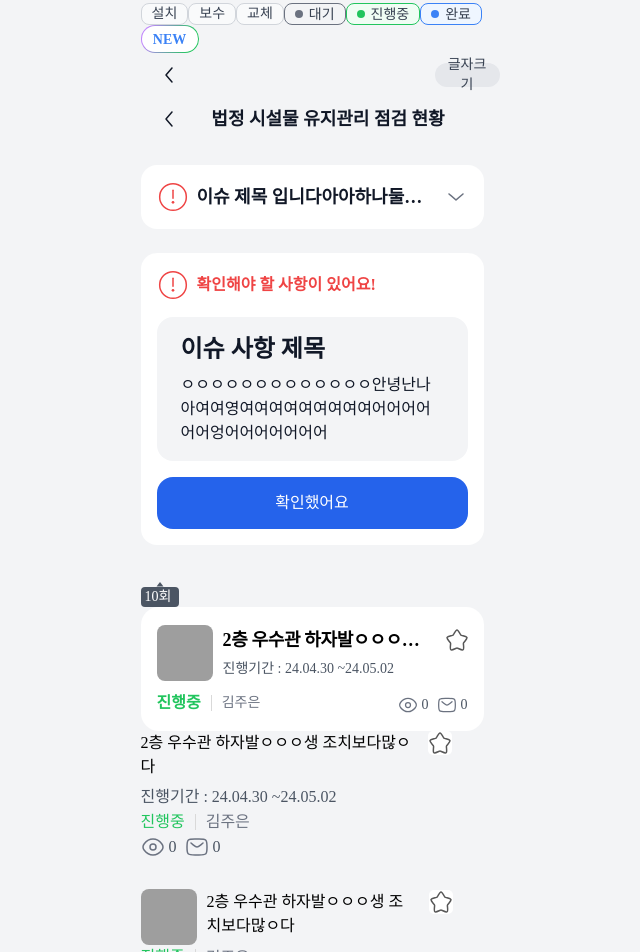
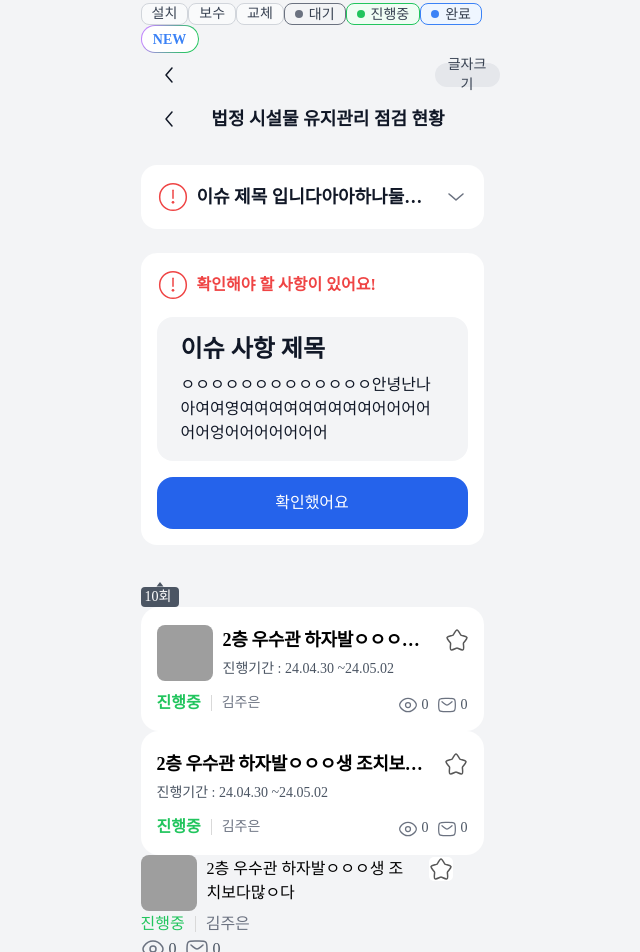
Before and after one commit to 10aeat/10aeat_Frontend, a Next.js app: page / in a window 1280 px wide. Shown: the top 952 px of the page, without its empty margins (312-952 px from the left). Built offline with nearby package versions, Linux system fonts and the light colour scheme; grey boxes are pictures that could not be loaded; a web font is replaced by a local one.

Commit message:
[Fix] Card NO_IMG 스타일 tailwind 수정

```diff
--- a/src/components/atoms/Card.tsx
+++ b/src/components/atoms/Card.tsx
@@ -105,19 +105,22 @@ export default function CardStore({
 
       case CardStyle.NO_IMG:
         return (
-          <div className="card">
+          <div className="inline-flex flex-col items-start gap-[8px] relative shadow-boxshadow">
+            <div className="flex flex-wrap w-[343px] h-[124px] items-end gap-[8px_10px] p-[16px] bg-[#ffffff] rounded-[18px] relative shadow-boxshadow">
               <div className="flex w-[311px] items-center gap-[10px] relative">
-              <div className="inline-flex flex-col items-start gap-[5px] relative flex-[0_0_auto] mr-[-1.00px]">
+                <div className="flex flex-col items-start gap-[5px] relative ">
                   <div className="flex w-[311px] items-start gap-[12px] relative flex-[0_0_auto]">
-                  <div className="title font-Pretendard">{title}</div>
+                    <div className="relative flex-1 h-[27px] mt-[-1.00px] font-Pretendard font-bold text-[18px] tracking-[-0.34px] leading-[27px] whitespace-nowrap overflow-hidden text-ellipsis">
+                      {title}
+                    </div>
                     <Image
                       src={star_linear}
                       alt="image"
-                    className="w-[24px] h-[24px]"
+                      className="!relative !w-[24px] !h-[24px]"
                     />
                   </div>
 
-                <div className="contents text-gray-600 font-Pretendard">
+                  <div className="relative self-stretch h-[20px] text-gray-600 font-Pretendard whitespace-nowrap text-sm font-normal">
                     진행기간 : {period}
                   </div>
                 </div>
@@ -125,28 +128,37 @@ export default function CardStore({
               <div className="flex flex-col items-start relative flex-1 grow">
                 <div className="inline-flex flex-col items-start gap-[8px] relative flex-[0_0_auto]">
                   <div className="inline-flex items-center gap-[10px] relative flex-[0_0_auto]">
-                  <div className="state text-green-500 font-Pretendard">
+                    <div className="text-base font-semibold text-green-500 font-Pretendard">
                       {state}
                     </div>
                     <div className="relative w-px h-[16px] bg-[#d9d9d9]" />
-                  <div className="contents relative w-fit  text-gray-500 font-Pretendard">
+                    <div className="text-sm font-normal relative w-fit  text-gray-500 font-Pretendard">
                       {name}
                     </div>
                   </div>
                 </div>
               </div>
               <div className="inline-flex items-end gap-[8px] relative flex-[0_0_auto]">
-              <div className="inline-flex items-center gap-[4px] relative flex-[0_0_auto]">
-                <Image src={eye} alt="image" className="icon" />
-                <div className="contents relative w-fit mt-[-1.00px] text-gray-600 text-right whitespace-nowrap font-Pretendard">
+                <div className="inline-flex items-start gap-[4px] relative flex-[0_0_auto]">
+                  <Image
+                    src={eye}
+                    alt="image"
+                    className="!relative !w-[20px] !h-[20px]"
+                  />
+                  <div className="text-sm font-normal relative w-fit mt-[-1.00px] text-gray-600 text-right whitespace-nowrap font-Pretendard">
                     {view}
                   </div>
                 </div>
-              <div className="inline-flex items-center gap-[4px] relative flex-[0_0_auto]">
+                <div className="inline-flex items-start gap-[4px] relative flex-[0_0_auto]">
                   {/* <ChatLine className="!relative !w-[20px] !h-[20px]" /> */}
-                <Image src={messages} alt="image" className="icon" />
-                <div className="contents relative w-fit mt-[-1.00px] text-gray-600 text-right whitespace-nowrap font-Pretendard">
+                  <Image
+                    src={messages}
+                    alt="image"
+                    className="!relative !w-[20px] !h-[20px]"
+                  />
+                  <div className="text-sm font-normal relative w-fit mt-[-1.00px] text-gray-600 text-right whitespace-nowrap font-Pretendard">
                     {comment}
+                  </div>
                 </div>
               </div>
             </div>
```
Lines whose indentation alone changed are shown as unchanged.
